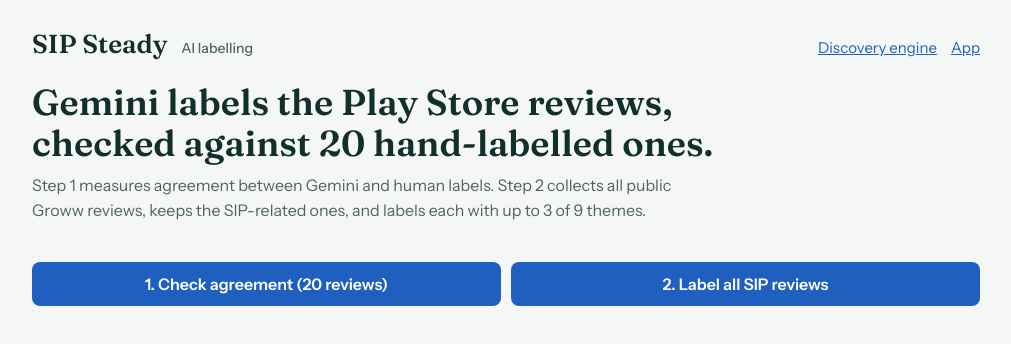
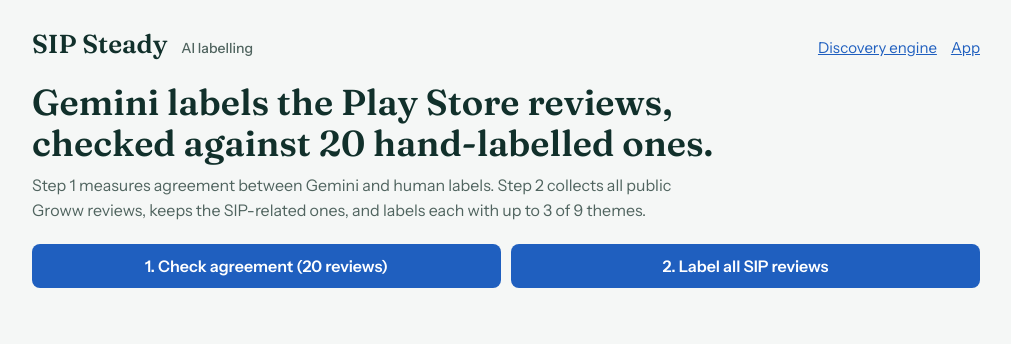
Before and after one commit to SHARANYA224/sip-steady, a Next.js app: page /label in a window 1280 px wide. Shown: the top 344 px of the page, without its empty margins (134-1145 px from the left). Built offline with nearby package versions, Linux system fonts and the light colour scheme.

Commit message:
Update globals.css

```diff
--- a/app/globals.css
+++ b/app/globals.css
@@ -11,6 +11,7 @@ header.top { display: flex; justify-content: space-between; align-items: baselin
 .brand { font: 600 26px var(--display); }
 .brand small { font: 500 14px var(--body); color: var(--muted); margin-left: 8px; }
 nav a { color: var(--accent); font-size: 15px; margin-left: 14px; }
+.row .go { margin-top: 0; }
 h1 { font: 600 clamp(26px, 4vw, 36px)/1.15 var(--display); margin: 22px 0 8px; text-wrap: balance; }
 .lede { color: var(--muted); max-width: 62ch; margin: 0 0 22px; }
 .grid { display: grid; grid-template-columns: minmax(0, 1fr) minmax(0, 1.2fr); gap: 20px; }
```
